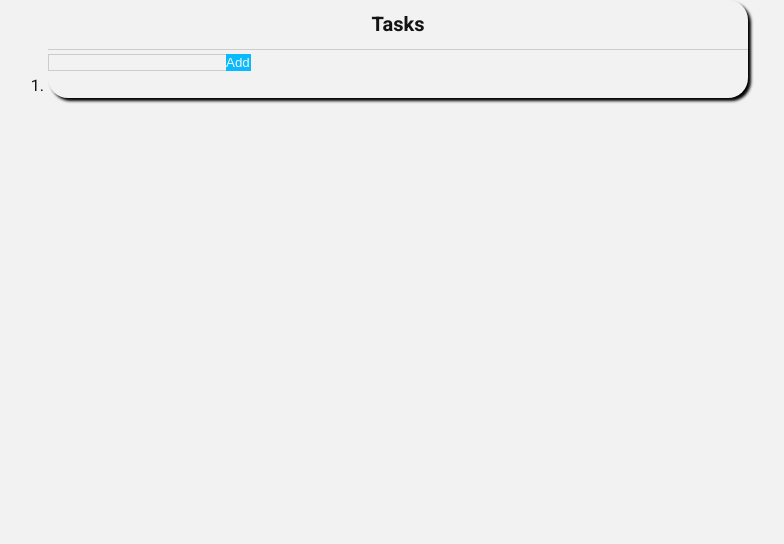
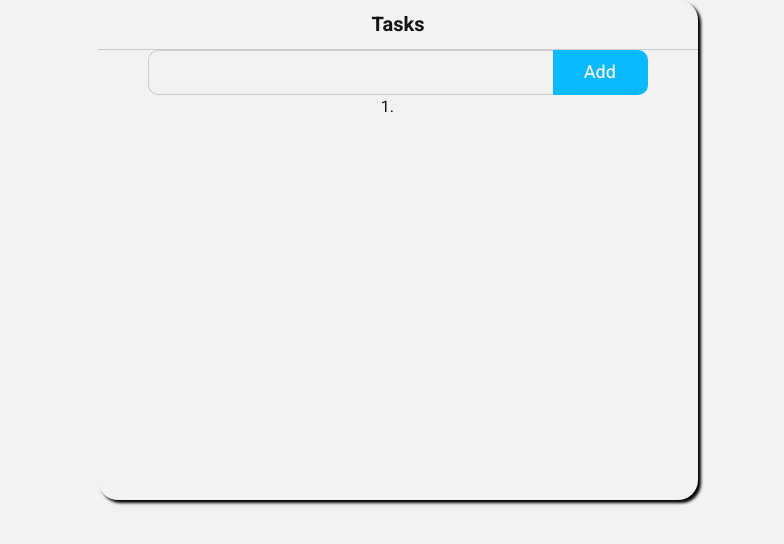
Before and after one commit to dennyken/react-task-list, a React (Create React App) app: page / in a window 1280 px wide. Shown: the top 544 px of the page, without its empty margins (242-1026 px from the left). Built offline with nearby package versions, Linux system fonts and the light colour scheme.

Commit message:
update component styling

```diff
--- a/src/components/BoxHeader/BoxHeader.scss
+++ b/src/components/BoxHeader/BoxHeader.scss
@@ -1,4 +1,6 @@
 .box-header {
+  width: 100%;
+  height: 50px;
   padding: 10px 0;
   display: flex;
   justify-content: center;
--- a/src/components/TaskBox/TaskBox.scss
+++ b/src/components/TaskBox/TaskBox.scss
@@ -1,5 +1,9 @@
 .task-box {
-  width: 700px;
+  display: flex;
+  flex-direction: column;
+  align-items: center;
+  width: 600px;
+  height: 500px;
   border-radius: 20px;
   box-shadow: 3px 3px 3px black;
 }
--- a/src/components/TaskInput/TaskInput.scss
+++ b/src/components/TaskInput/TaskInput.scss
@@ -1,17 +1,37 @@
-@import "src/colors";
+@import 'src/colors';
 
 .task-input {
+  height: 45px;
+  width: 500px;
+  display: flex;
+
   input {
+    height: 100%;
+    width: 100%;
+    font-family: inherit;
+    font-size: 16px;
+    font-weight: 400;
     background-color: $cultured;
+    padding-left: 20px;
+    padding-right: 20px;
     border: 1px solid #ccc;
     border-right: none;
+    border-top-left-radius: 10px;
+    border-bottom-left-radius: 10px;
   }
 
   button {
+    height: 100%;
+    width: 120px;
+    font-family: inherit;
+    font-size: 18px;
+    font-weight: 500;
     cursor: pointer;
     background-color: $capri;
     color: $cultured;
     border: 1px solid $capri;
     border-left: none;
+    border-top-right-radius: 10px;
+    border-bottom-right-radius: 10px;
   }
 }
```
